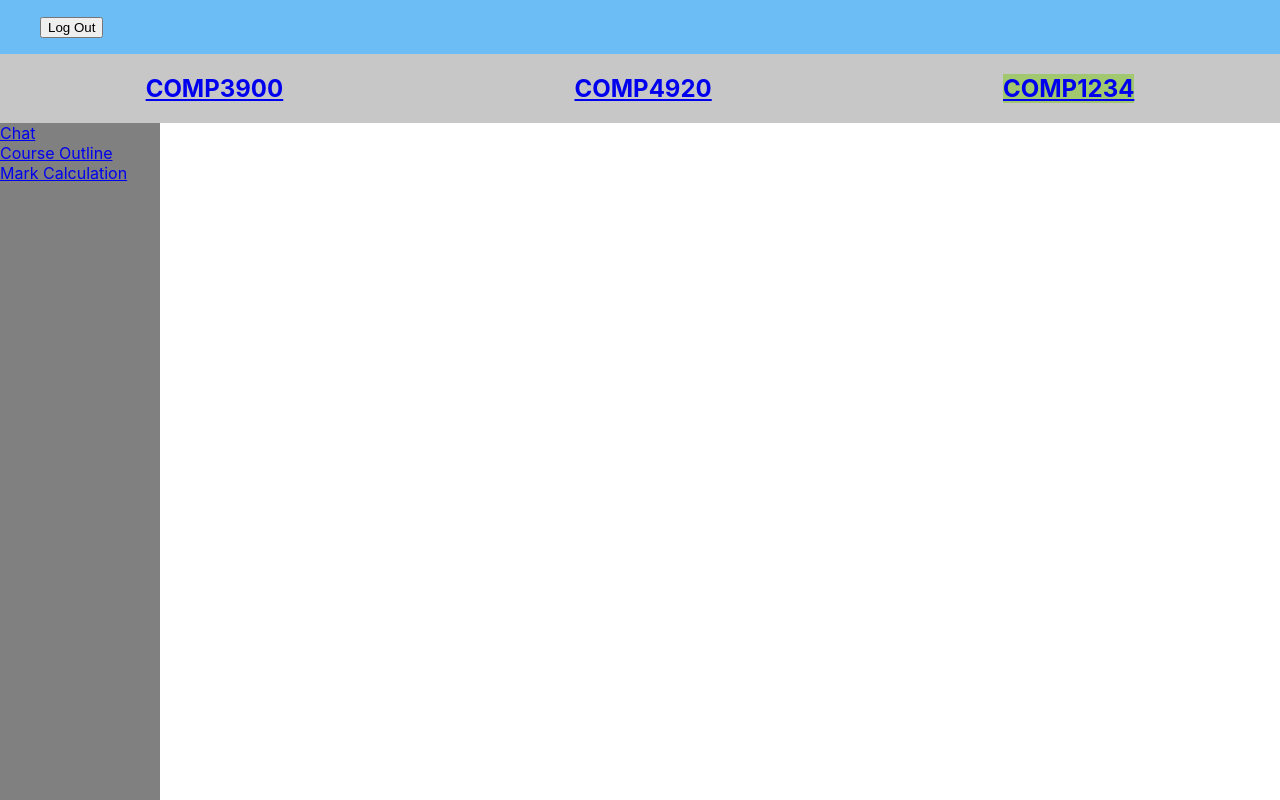
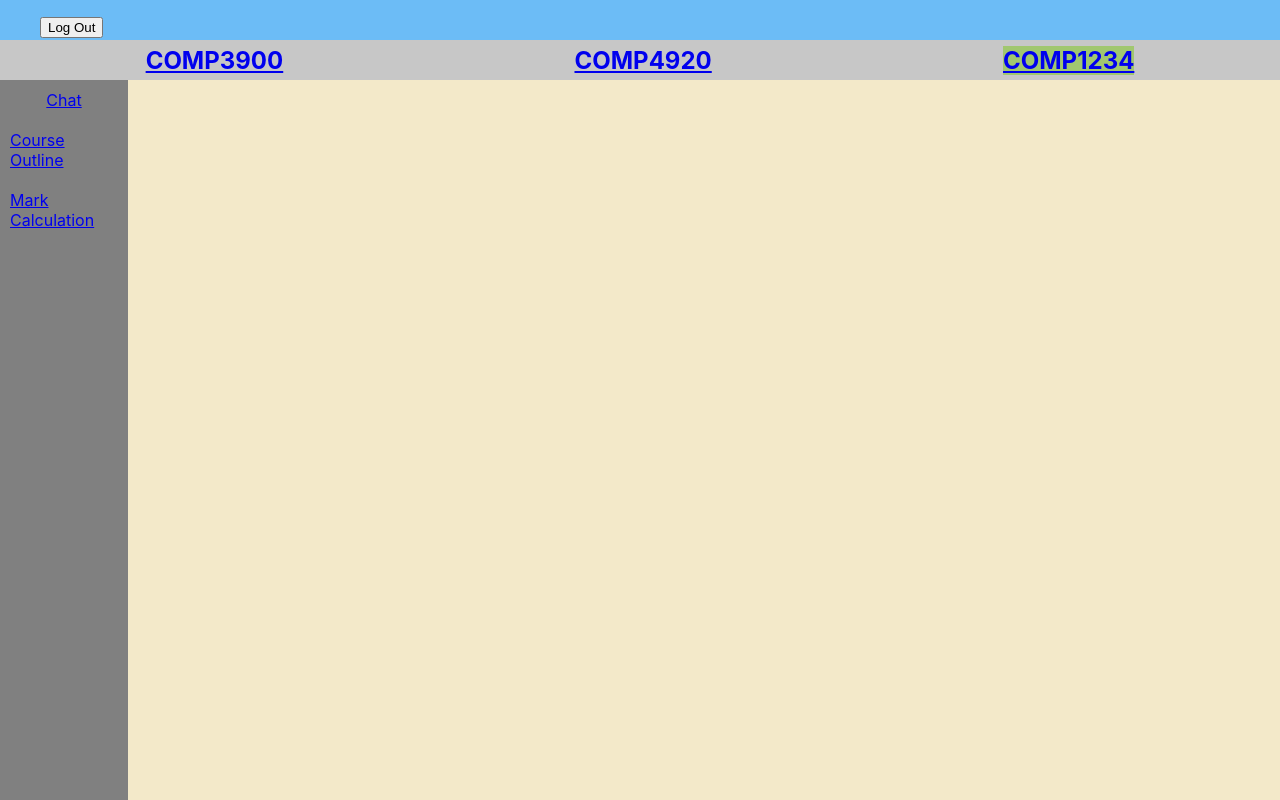
Before and after one commit to RyderAU/capstone-project, a React (Create React App) app in the folder frontend/: page /COMP1234 in a window 1280 px wide. Built offline with nearby package versions, Linux system fonts and the light colour scheme.

Commit message:
Converted sidebar to flexbox

```diff
--- a/frontend/src/App.css
+++ b/frontend/src/App.css
@@ -2,14 +2,14 @@
   background: #6cbcf6;
   display: flex;
   align-items: left;
-  min-height: 5vh;
+  height: 5vh;
 }
 
 .courses-container {
   display: flex;
   justify-content: space-around;
   align-items: center;
-  min-height: 5vh;
+  height: 5vh;
   background-color: #c7c7c7;
 }
 
@@ -21,22 +21,28 @@
 }
 
 .features-container {
-  height: 100%;
-  width: 160px;
+  display: flex;
+  flex-direction: column;
+  align-items: center;
+  justify-content: flex-start;
+  height: 90vh;
+  width: 10%;
   position: fixed;
   z-index: 1;
   left: 0;
-  background-color: grey; /* Black */
+  background-color: grey;
   overflow-x: hidden;
 }
 
 .features-item {
-  margin: 0;
+  margin: 10px;
   padding: 0;
 }
 
 .course-main {
-  margin-left: 160px;
+  margin-left: 10%;
+  height: 90vh;
+  background-color: rgb(243, 233, 201);
 }
 
 .course-highlight {
--- a/frontend/src/components/SideBar.js
+++ b/frontend/src/components/SideBar.js
@@ -3,25 +3,23 @@ import { NavLink } from "react-router-dom";
 
 const SideBar = (props) => {
   return (
-    <nav className="features-container">
-      <ul className="features-item">
+    <div className="features-container">
       <NavLink to={`/${props.code}/chat`} activeClassName="feature-highlight">
-          Chat <br />
+        <div className="features-item">Chat</div>
       </NavLink>
       <NavLink
         to={`/${props.code}/course-outline`}
         activeClassName="feature-highlight"
       >
-          Course Outline <br />
+        <div className="features-item">Course Outline</div>
       </NavLink>
       <NavLink
         to={`/${props.code}/mark-calculator`}
         activeClassName="feature-highlight"
       >
-          Mark Calculation
+        <div className="features-item">Mark Calculation</div>
       </NavLink>
-      </ul>
-    </nav>
+    </div>
   );
 };
 
```
Lines whose indentation alone changed are shown as unchanged.
